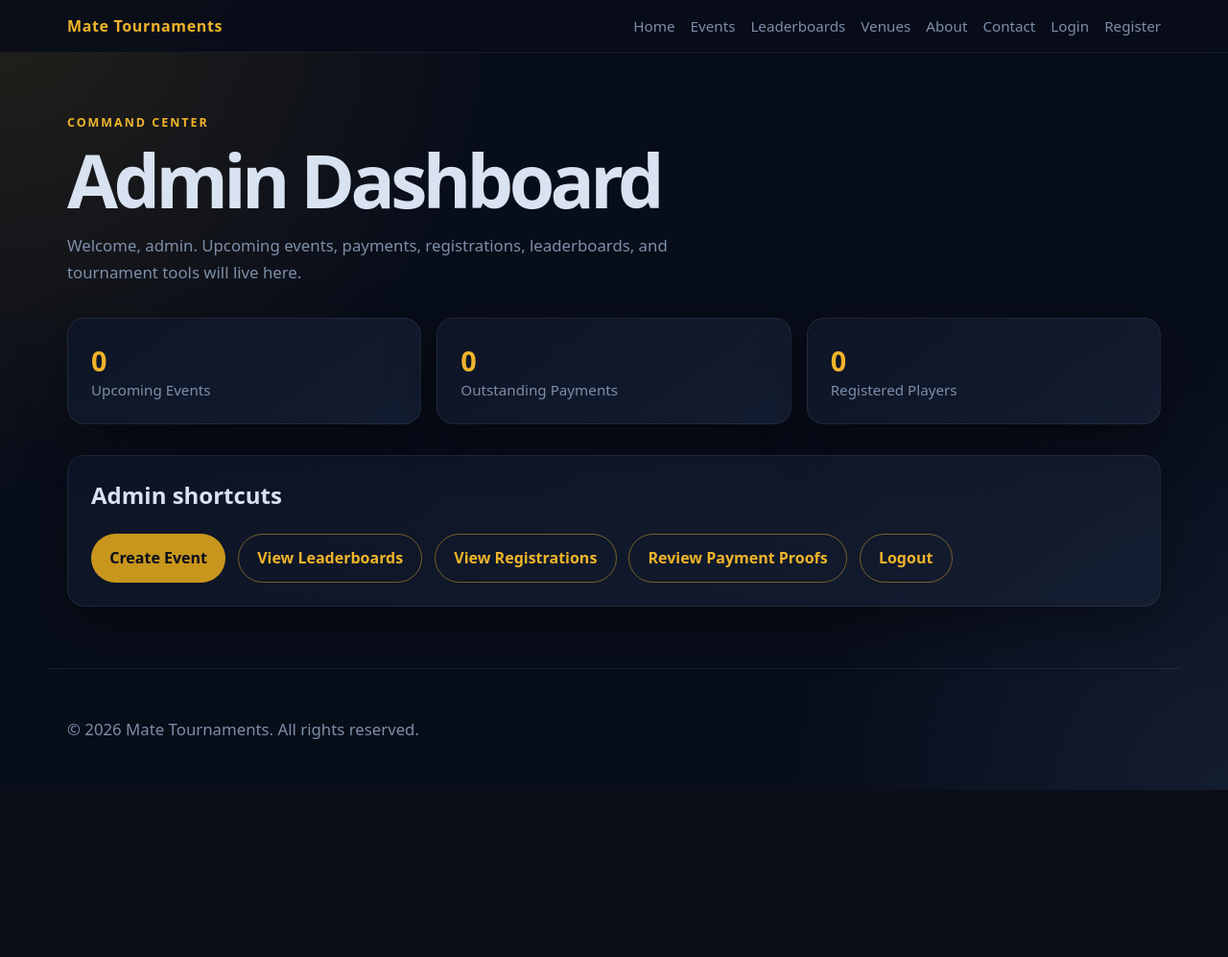
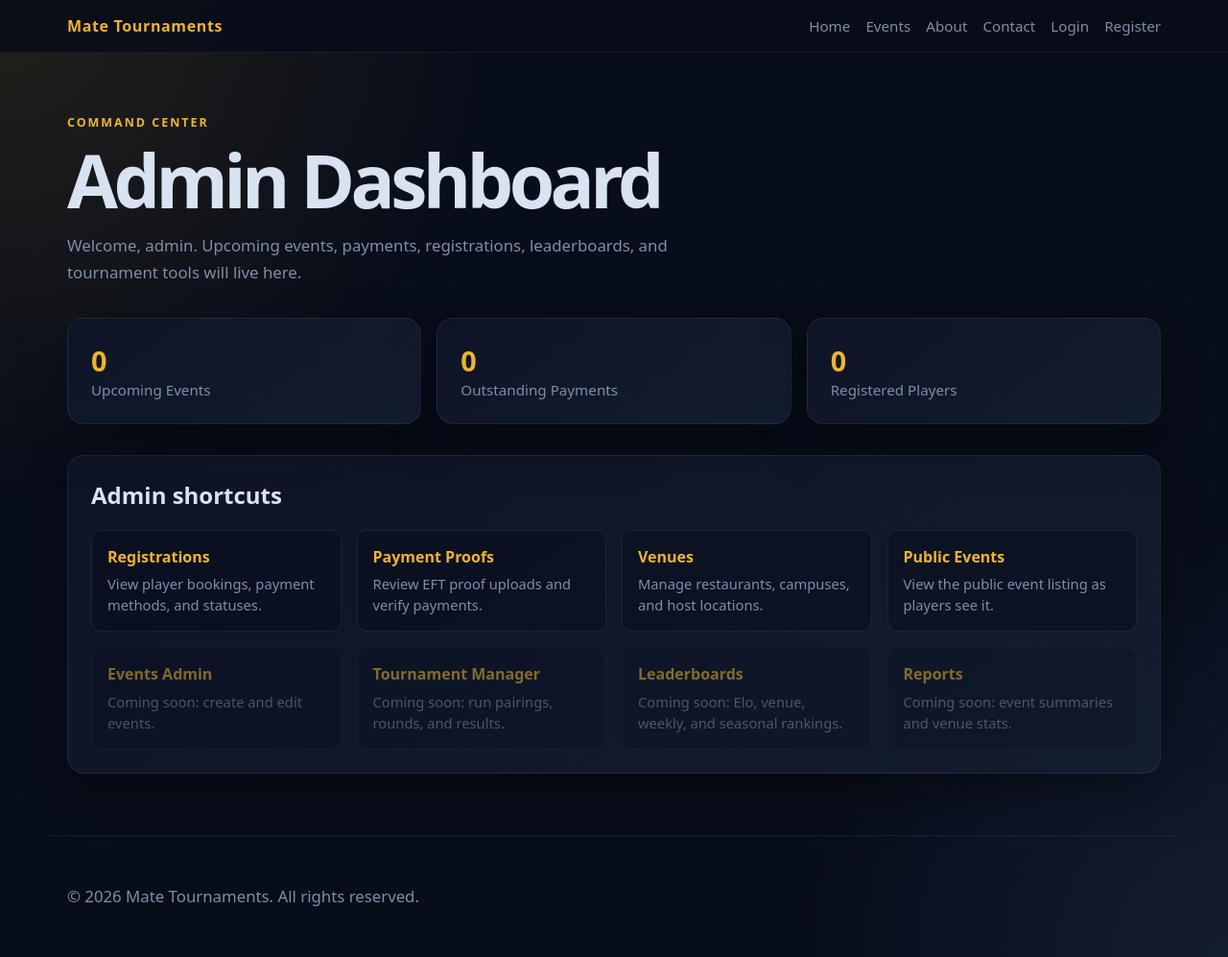
Before and after one commit to JeffyJ080/online-tournament-manager, a PHP site: the page made by mate_app/Views/dashboard/admin.php in a window 1280 px wide. Shown: the whole page at 96% size. Before the commit the page ends 823 px from the top, so only its background shows below. Run offline with PHP 8.4, Linux system fonts and the light colour scheme; the template is opened without the code that fills it, so the values that code supplies are empty.

Commit message:
Improve dashboard navigation links

```diff
--- a/mate_app/Views/dashboard/admin.php
+++ b/mate_app/Views/dashboard/admin.php
@@ -34,11 +34,45 @@ $user = $user ?? [];
 <section class="card">
     <h2>Admin shortcuts</h2>
 
-    <div class="hero-actions">
-        <a class="btn" href="index.php?page=admin-events">Create Event</a>
-        <a class="btn btn-outline" href="index.php?page=leaderboards">View Leaderboards</a>
-        <a class="btn btn-outline" href="index.php?page=admin-registrations">View Registrations</a>
-        <a class="btn btn-outline" href="index.php?page=admin-payment-proofs">Review Payment Proofs</a>
-        <a class="btn btn-outline" href="index.php?page=logout">Logout</a>
+    <div class="shortcut-grid">
+        <a class="shortcut-card" href="index.php?page=admin-registrations">
+            <strong>Registrations</strong>
+            <span>View player bookings, payment methods, and statuses.</span>
+        </a>
+
+        <a class="shortcut-card" href="index.php?page=admin-payment-proofs">
+            <strong>Payment Proofs</strong>
+            <span>Review EFT proof uploads and verify payments.</span>
+        </a>
+
+        <a class="shortcut-card" href="index.php?page=admin-venues">
+            <strong>Venues</strong>
+            <span>Manage restaurants, campuses, and host locations.</span>
+        </a>
+
+        <a class="shortcut-card" href="index.php?page=events">
+            <strong>Public Events</strong>
+            <span>View the public event listing as players see it.</span>
+        </a>
+
+        <a class="shortcut-card is-disabled" href="#">
+            <strong>Events Admin</strong>
+            <span>Coming soon: create and edit events.</span>
+        </a>
+
+        <a class="shortcut-card is-disabled" href="#">
+            <strong>Tournament Manager</strong>
+            <span>Coming soon: run pairings, rounds, and results.</span>
+        </a>
+
+        <a class="shortcut-card is-disabled" href="#">
+            <strong>Leaderboards</strong>
+            <span>Coming soon: Elo, venue, weekly, and seasonal rankings.</span>
+        </a>
+
+        <a class="shortcut-card is-disabled" href="#">
+            <strong>Reports</strong>
+            <span>Coming soon: event summaries and venue stats.</span>
+        </a>
     </div>
 </section>
--- a/mate_app/Views/layouts/header.php
+++ b/mate_app/Views/layouts/header.php
@@ -21,8 +21,6 @@ $pageTitle = $title ?? $appConfig['app_name'];
         <ul>
             <li><a href="<?= url('home') ?>">Home</a></li>
             <li><a href="<?= url('events') ?>">Events</a></li>
-            <li><a href="<?= url('leaderboards') ?>">Leaderboards</a></li>
-            <li><a href="<?= url('venues') ?>">Venues</a></li>
             <li><a href="<?= url('about') ?>">About</a></li>
             <li><a href="<?= url('contact') ?>">Contact</a></li>
             <?php if (Auth::check()): ?>
--- a/public_html/assets/css/style.css
+++ b/public_html/assets/css/style.css
@@ -582,3 +582,61 @@ button:disabled,
     flex-wrap: wrap;
     gap: 0.5rem;
 }
+
+.shortcut-grid {
+    display: grid;
+    grid-template-columns: repeat(4, minmax(0, 1fr));
+    gap: 1rem;
+    margin-top: 1.25rem;
+}
+
+.shortcut-card {
+    display: block;
+    padding: 1rem;
+    border-radius: var(--radius-sm);
+    background: rgba(8, 13, 26, 0.46);
+    border: 1px solid rgba(216, 226, 240, 0.08);
+    transition: transform 0.2s ease, border-color 0.2s ease, background 0.2s ease;
+}
+
+.shortcut-card strong {
+    display: block;
+    color: var(--gold-bright);
+    margin-bottom: 0.4rem;
+}
+
+.shortcut-card span {
+    display: block;
+    color: var(--muted);
+    font-size: 0.92rem;
+    line-height: 1.5;
+}
+
+.shortcut-card:hover {
+    transform: translateY(-2px);
+    border-color: rgba(240, 180, 42, 0.45);
+    background: rgba(240, 180, 42, 0.06);
+}
+
+.shortcut-card.is-disabled {
+    opacity: 0.52;
+    cursor: not-allowed;
+}
+
+.shortcut-card.is-disabled:hover {
+    transform: none;
+    border-color: rgba(216, 226, 240, 0.08);
+    background: rgba(8, 13, 26, 0.46);
+}
+
+@media (max-width: 1050px) {
+    .shortcut-grid {
+        grid-template-columns: repeat(2, minmax(0, 1fr));
+    }
+}
+
+@media (max-width: 620px) {
+    .shortcut-grid {
+        grid-template-columns: 1fr;
+    }
+}
```
Also changed, not shown: mate_app/Views/dashboard/host.php (+22 -3 lines), mate_app/Views/dashboard/player.php (+21 -4 lines), mate_app/Views/dashboard/venue_manager.php (+22 -3 lines).
